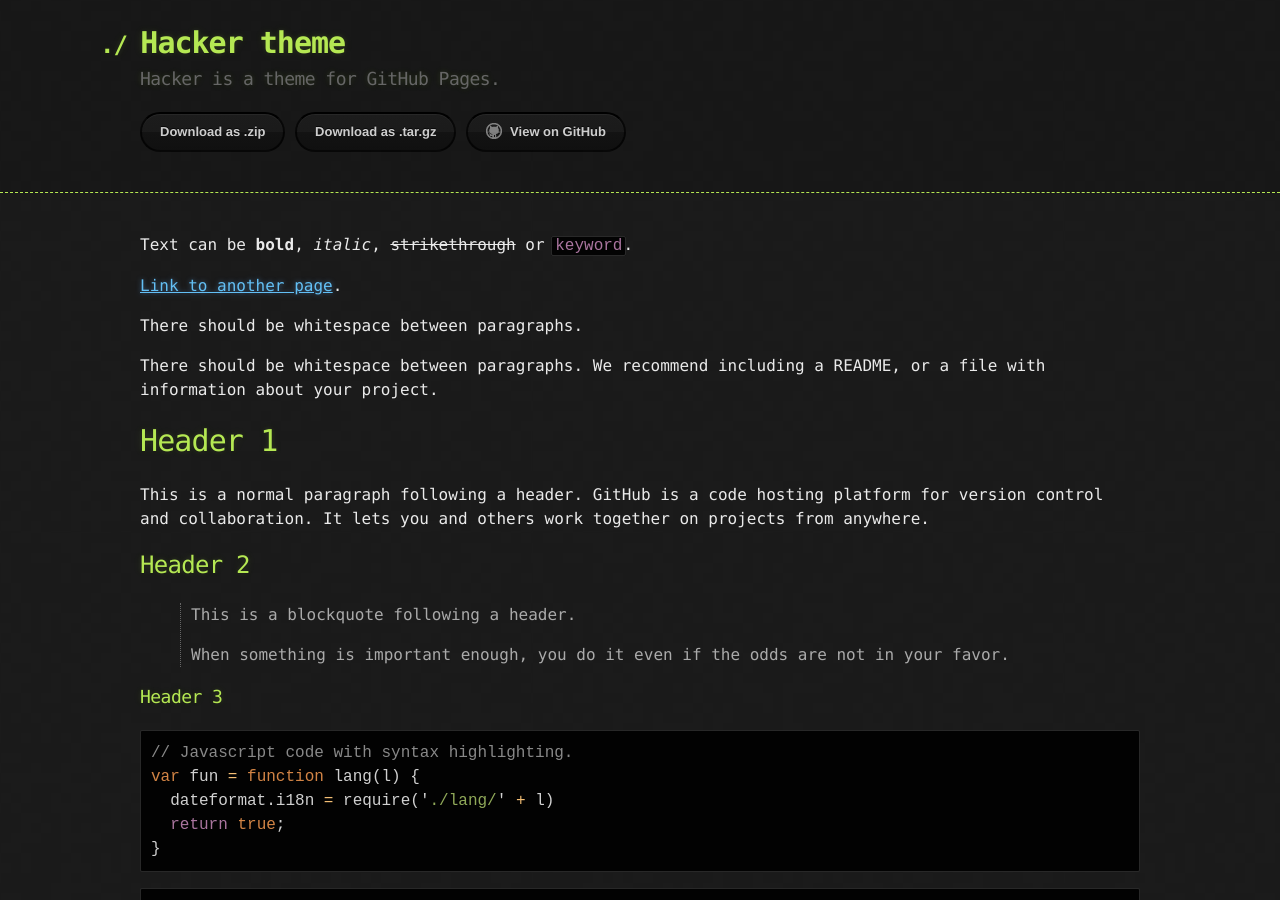
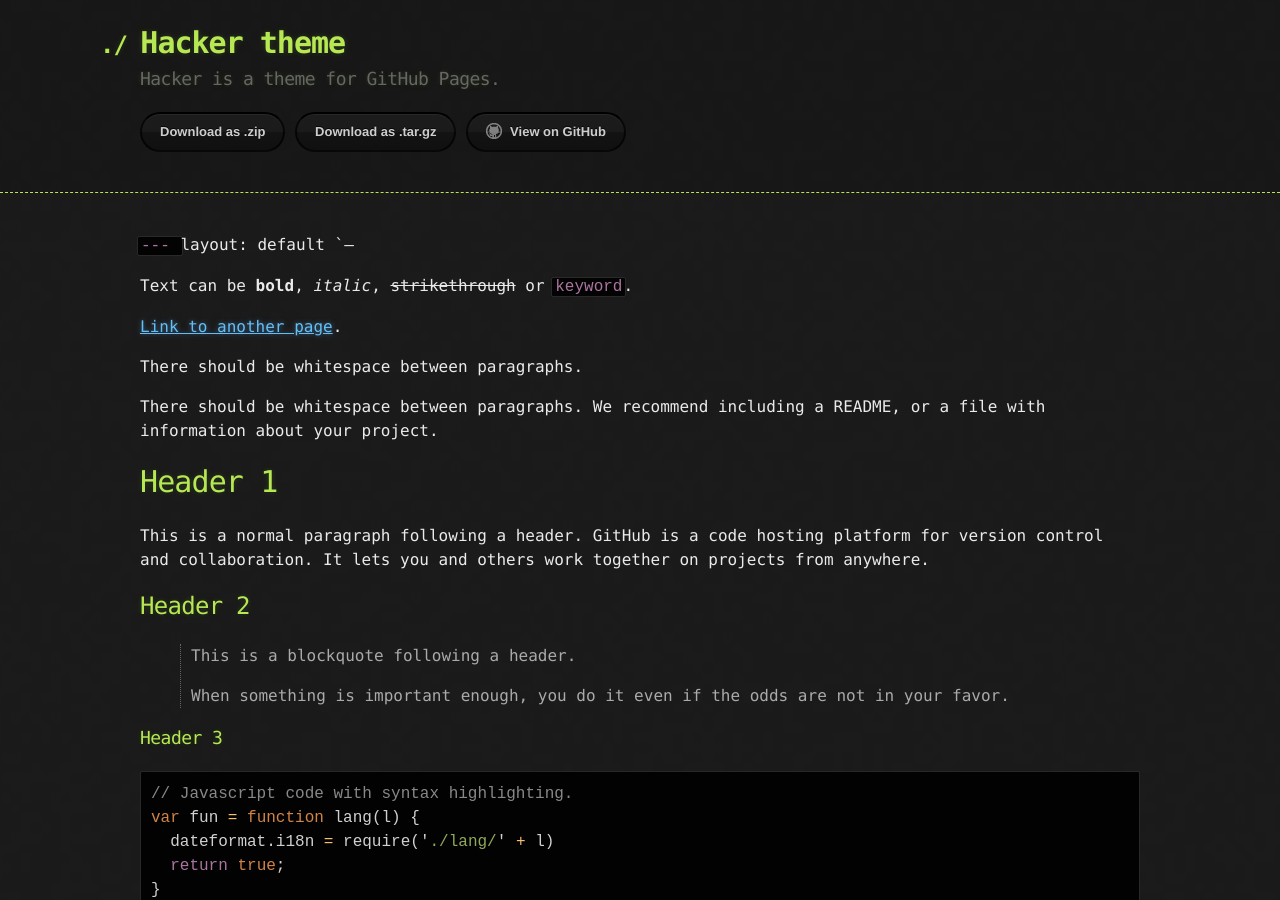
Before and after one commit to farouk/farouk.github.io, a Jekyll site: the page built from index.md, in a window 1280 px wide and 900 px high. Built offline with Jekyll 4.4.1, drawn with Linux system fonts in a browser that asks for light colours; our own code applies the rules of GitHub Pages for plain Markdown files.

Commit message:
hacker theme

```diff
--- a/index.md
+++ b/index.md
@@ -1,6 +1,6 @@
----
-layout: default
----
+`---
+`layout: default
+`---
 
 Text can be **bold**, _italic_, ~~strikethrough~~ or `keyword`.
 
```
